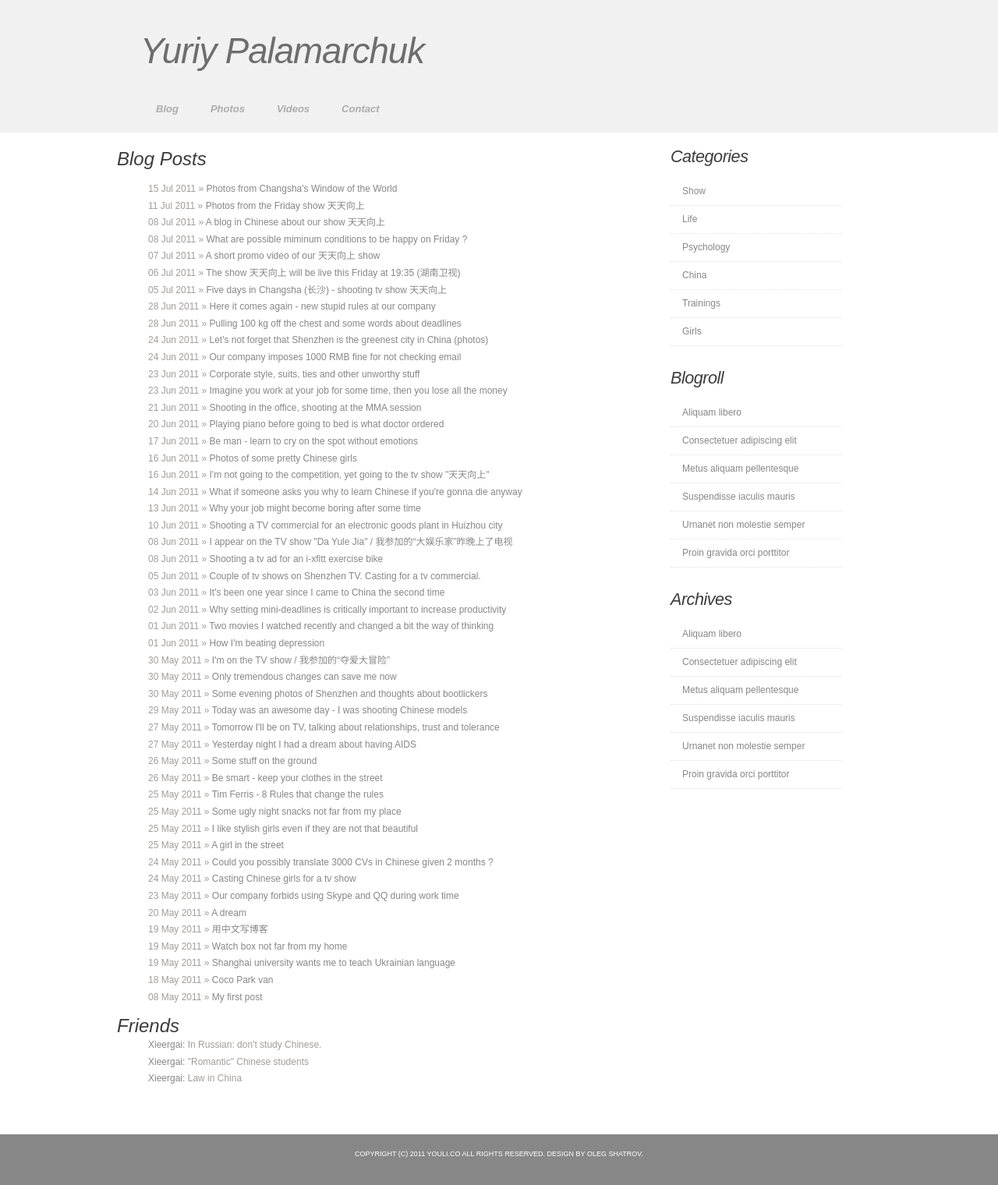
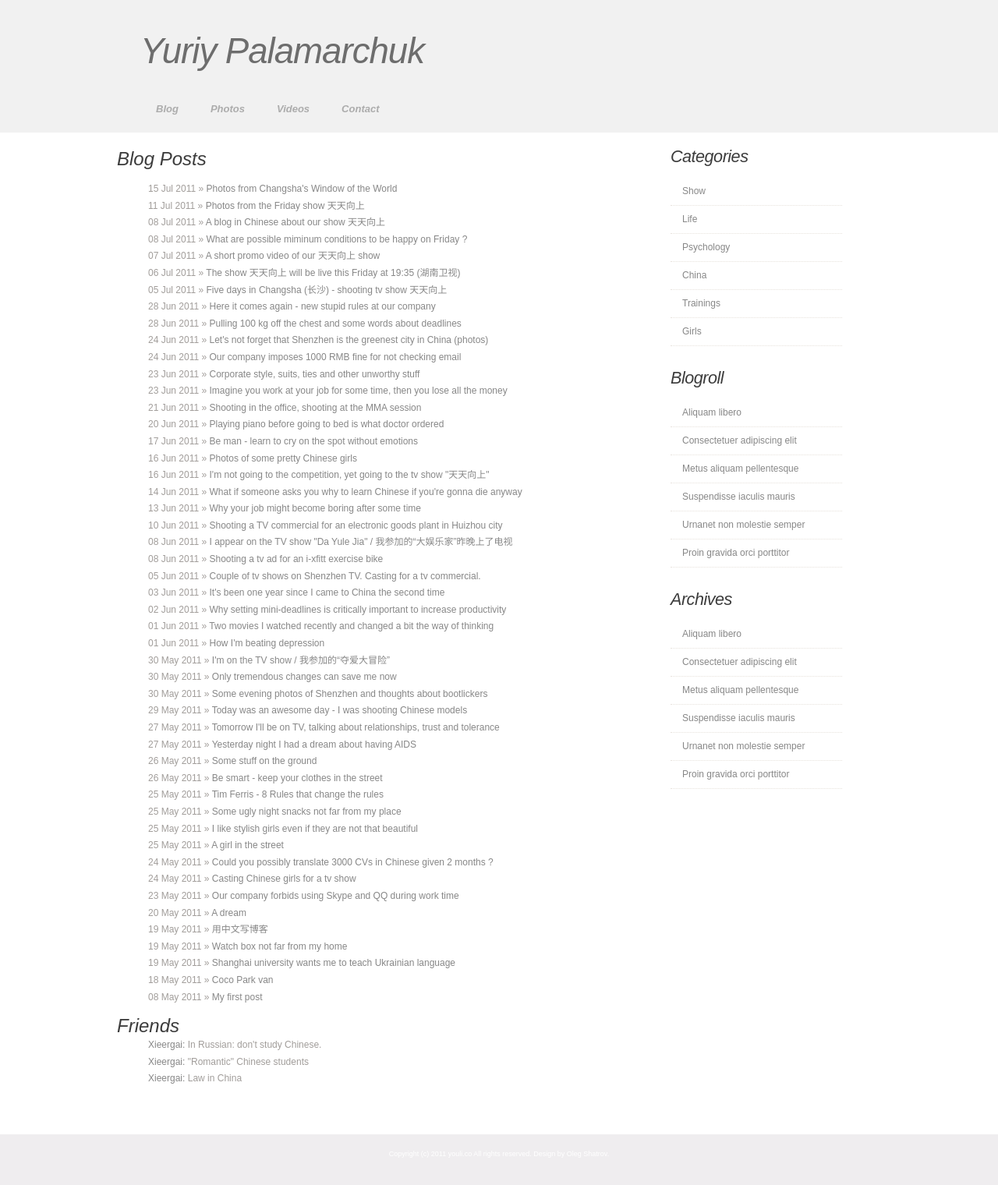
Before and after one commit to iurii/iurii.github.com, a Jekyll site: the page built from index.html, in a window 1280 px wide. Shown: the whole page at 78% size. Built offline with Jekyll 4.4.1, drawn with Linux system fonts in a browser that asks for light colours.

Commit message:
style fix

```diff
--- a/css/style.css
+++ b/css/style.css
@@ -344,7 +344,7 @@ a:hover {
 	height: 50px;
 	margin: 0 auto;
 	padding: 0px 0 15px 0;
-	background: #878787;
+	background: #EFEDEF;
 	font-family: Arial, Helvetica, sans-serif;
 }
 
@@ -353,7 +353,7 @@ a:hover {
 	padding-top: 20px;
 	line-height: normal;
 	font-size: 9px;
-	text-transform: uppercase;
+	/*text-transform: uppercase;*/
 	text-align: center;
 	color: #FFFFFF;
 }
```
